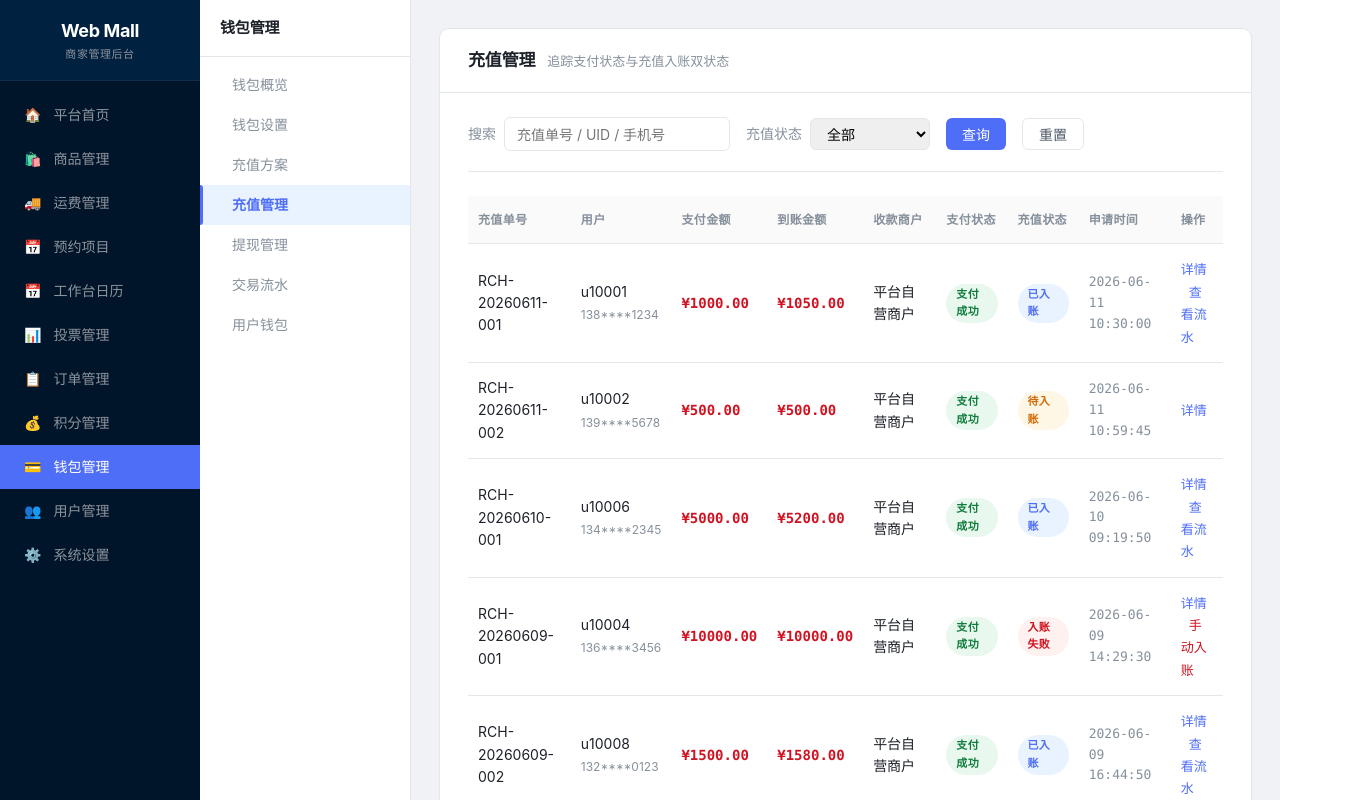
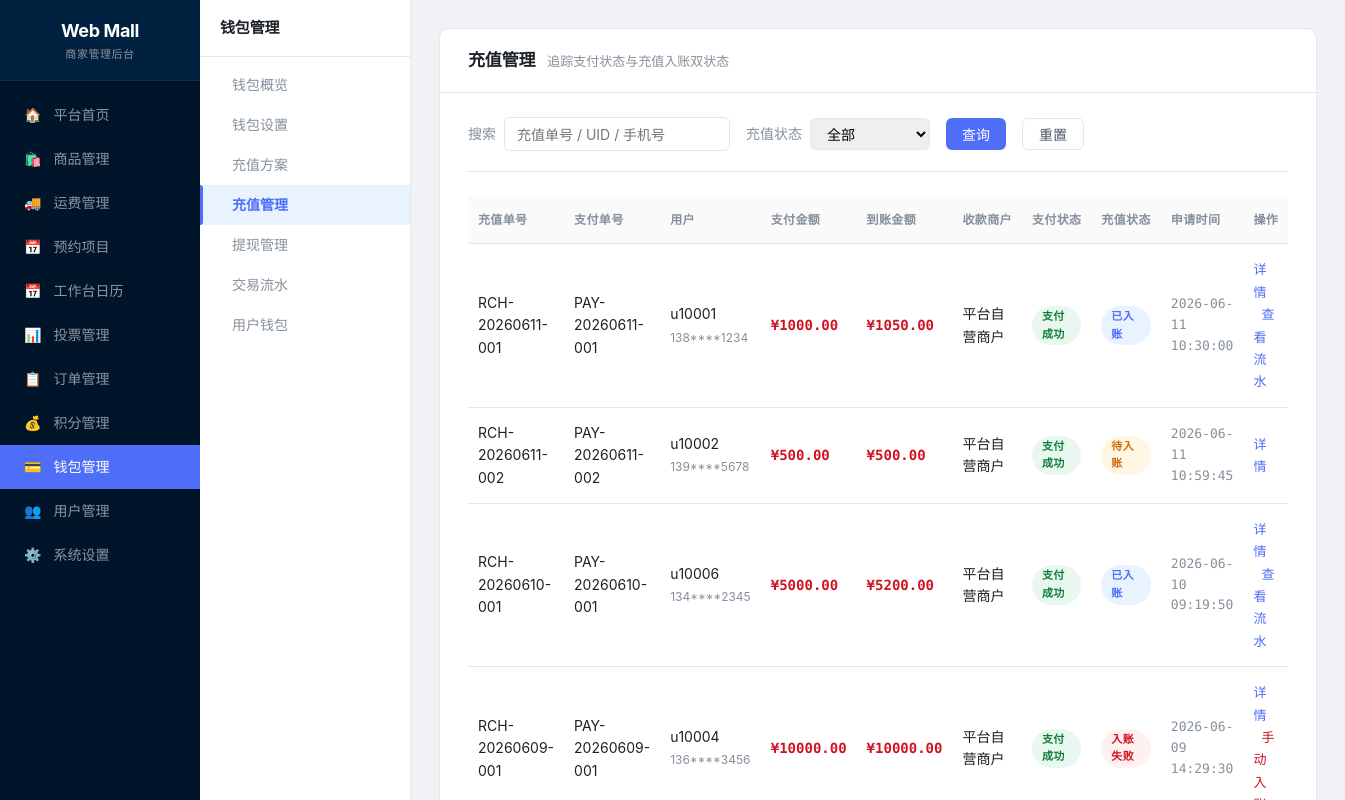
Before and after one commit to wu-pengbo/web_mall, a Vue app: page /wallet in a window 1280 px wide. Both pictures are taken after a click on the element "充值管理". Shown: the top 800 px of the page, 1345 px wide, since content can reach past the window. Built offline with nearby package versions, Linux system fonts and the light colour scheme; the HTML template or start-up script is replaced by a standard one.

Commit message:
feat(wallet): 充值管理增加支付订单号字段——接口/表格列/详情弹窗/流水摘要+Mock数据

```diff
--- a/src/views/UserWallet.vue
+++ b/src/views/UserWallet.vue
@@ -63,6 +63,7 @@ interface RechargeRecord {
   rechargeStatus: 'pending' | 'success' | 'failed'
   receiveMerchantName: string
   paymentTime: string
+  payOrderNo?: string
   rechargeTime: string
   applyTime: string
   remark: string
@@ -641,14 +642,14 @@ const confirmFreezeAction = () => {
 
 // ==================== 模块4：充值管理 ====================
 const mockRechargeRecords = ref<RechargeRecord[]>([
-  { id: '1', rechargeNo: 'RCH-20260611-001', uid: 'u10001', phone: '138****1234', amount: 1000, receivedAmount: 1050, paymentStatus: 'paid', rechargeStatus: 'success', receiveMerchantName: '平台自营商户', paymentTime: '2026-06-11 10:30:15', rechargeTime: '2026-06-11 10:30:18', applyTime: '2026-06-11 10:30:00', remark: '' , bonusAmount: 50 },
-  { id: '2', rechargeNo: 'RCH-20260611-002', uid: 'u10002', phone: '139****5678', amount: 500, receivedAmount: 500, paymentStatus: 'paid', rechargeStatus: 'pending', receiveMerchantName: '平台自营商户', paymentTime: '2026-06-11 11:00:00', rechargeTime: '', applyTime: '2026-06-11 10:59:45', remark: '支付回调已收到，入账处理中' },
+  { id: '1', rechargeNo: 'RCH-20260611-001', uid: 'u10001', phone: '138****1234', amount: 1000, receivedAmount: 1050, paymentStatus: 'paid', rechargeStatus: 'success', receiveMerchantName: '平台自营商户', paymentTime: '2026-06-11 10:30:15', rechargeTime: '2026-06-11 10:30:18', applyTime: '2026-06-11 10:30:00', remark: '' , bonusAmount: 50, payOrderNo: 'PAY-20260611-001'},
+  { id: '2', rechargeNo: 'RCH-20260611-002', uid: 'u10002', phone: '139****5678', amount: 500, receivedAmount: 500, paymentStatus: 'paid', rechargeStatus: 'pending', receiveMerchantName: '平台自营商户', paymentTime: '2026-06-11 11:00:00', rechargeTime: '', applyTime: '2026-06-11 10:59:45', remark: '支付回调已收到，入账处理中', payOrderNo: 'PAY-20260611-002'},
   { id: '3', rechargeNo: 'RCH-20260611-003', uid: 'u10005', phone: '135****7890', amount: 200, receivedAmount: 200, paymentStatus: 'pending', rechargeStatus: 'pending', receiveMerchantName: 'XX数码旗舰店', paymentTime: '', rechargeTime: '', applyTime: '2026-06-11 11:15:30', remark: '' },
   { id: '4', rechargeNo: 'RCH-20260611-004', uid: 'u10003', phone: '137****9012', amount: 3000, receivedAmount: 3000, paymentStatus: 'failed', rechargeStatus: 'pending', receiveMerchantName: '平台自营商户', paymentTime: '', rechargeTime: '', applyTime: '2026-06-11 12:00:00', remark: '支付接口返回失败' },
-  { id: '5', rechargeNo: 'RCH-20260610-001', uid: 'u10006', phone: '134****2345', amount: 5000, receivedAmount: 5200, paymentStatus: 'paid', rechargeStatus: 'success', receiveMerchantName: '平台自营商户', paymentTime: '2026-06-10 09:20:00', rechargeTime: '2026-06-10 09:20:05', applyTime: '2026-06-10 09:19:50', remark: '' , bonusAmount: 200 },
+  { id: '5', rechargeNo: 'RCH-20260610-001', uid: 'u10006', phone: '134****2345', amount: 5000, receivedAmount: 5200, paymentStatus: 'paid', rechargeStatus: 'success', receiveMerchantName: '平台自营商户', paymentTime: '2026-06-10 09:20:00', rechargeTime: '2026-06-10 09:20:05', applyTime: '2026-06-10 09:19:50', remark: '' , bonusAmount: 200, payOrderNo: 'PAY-20260610-001'},
   { id: '6', rechargeNo: 'RCH-20260610-002', uid: 'u10007', phone: '133****6789', amount: 100, receivedAmount: 100, paymentStatus: 'closed', rechargeStatus: 'pending', receiveMerchantName: 'XX服饰专营店', paymentTime: '', rechargeTime: '', applyTime: '2026-06-10 15:00:00', remark: '用户超时关闭' },
-  { id: '7', rechargeNo: 'RCH-20260609-001', uid: 'u10004', phone: '136****3456', amount: 10000, receivedAmount: 10000, paymentStatus: 'paid', rechargeStatus: 'failed', receiveMerchantName: '平台自营商户', paymentTime: '2026-06-09 14:30:00', rechargeTime: '', applyTime: '2026-06-09 14:29:30', remark: '支付成功但入账异常，需人工处理' },
-  { id: '8', rechargeNo: 'RCH-20260609-002', uid: 'u10008', phone: '132****0123', amount: 1500, receivedAmount: 1580, paymentStatus: 'paid', rechargeStatus: 'success', receiveMerchantName: '平台自营商户', paymentTime: '2026-06-09 16:45:00', rechargeTime: '2026-06-09 16:45:03', applyTime: '2026-06-09 16:44:50', remark: '' , bonusAmount: 80 },
+  { id: '7', rechargeNo: 'RCH-20260609-001', uid: 'u10004', phone: '136****3456', amount: 10000, receivedAmount: 10000, paymentStatus: 'paid', rechargeStatus: 'failed', receiveMerchantName: '平台自营商户', paymentTime: '2026-06-09 14:30:00', rechargeTime: '', applyTime: '2026-06-09 14:29:30', remark: '支付成功但入账异常，需人工处理', payOrderNo: 'PAY-20260609-001'},
+  { id: '8', rechargeNo: 'RCH-20260609-002', uid: 'u10008', phone: '132****0123', amount: 1500, receivedAmount: 1580, paymentStatus: 'paid', rechargeStatus: 'success', receiveMerchantName: '平台自营商户', paymentTime: '2026-06-09 16:45:00', rechargeTime: '2026-06-09 16:45:03', applyTime: '2026-06-09 16:44:50', remark: '' , bonusAmount: 80, payOrderNo: 'PAY-20260609-002'},
 ])
 
 const rechargeSearchForm = reactive({ keyword: '', rechargeStatus: '' })
@@ -1441,6 +1442,7 @@ const txTypeLabel: Record<string, string> = {
             <thead>
               <tr>
                 <th>充值单号</th>
+                <th>支付单号</th>
                 <th>用户</th>
                 <th>支付金额</th>
                 <th>到账金额</th>
@@ -1454,6 +1456,7 @@ const txTypeLabel: Record<string, string> = {
             <tbody>
               <tr v-for="r in filteredRecharges" :key="r.id">
                 <td>{{ r.rechargeNo }}</td>
+                <td>{{ r.payOrderNo || '-' }}</td>
                 <td>{{ r.uid }}<br/><span class="sub-text">{{ r.phone }}</span></td>
                 <td class="price-text">¥{{ r.amount.toFixed(2) }}</td>
                 <td class="price-text">¥{{ r.receivedAmount.toFixed(2) }}</td>
@@ -2072,6 +2075,7 @@ const txTypeLabel: Record<string, string> = {
         <div class="modal-body" v-if="rechargeDetailItem">
           <div class="detail-grid">
             <div><label>充值单号</label><span>{{ rechargeDetailItem.rechargeNo }}</span></div>
+            <div><label>支付单号</label><span>{{ rechargeDetailItem.payOrderNo || '-' }}</span></div>
             <div><label>用户</label><span>{{ rechargeDetailItem.uid }} / {{ rechargeDetailItem.phone }}</span></div>
             <div><div><label>支付金额</label><span class="price-text">¥{{ rechargeDetailItem.amount.toFixed(2) }}</span></div>
             <div><label>到账金额</label><span class="price-text">¥{{ rechargeDetailItem.receivedAmount.toFixed(2) }}</span></div></div>
@@ -2105,6 +2109,7 @@ const txTypeLabel: Record<string, string> = {
           <div class="flow-summary" v-if="rechargeFlowItem">
             <div class="flow-summary-row"><span class="flow-summary-label">用户</span><span class="flow-summary-value">{{ rechargeFlowItem.phone }}</span></div>
             <div class="flow-summary-row"><span class="flow-summary-label">充值单号</span><span class="flow-summary-value">{{ rechargeFlowItem.rechargeNo }}</span></div>
+            <div class="flow-summary-row"><span class="flow-summary-label">支付单号</span><span class="flow-summary-value">{{ rechargeFlowItem.payOrderNo || '-' }}</span></div>
             <div class="flow-summary-row"><span class="flow-summary-label">充值时间</span><span class="flow-summary-value">{{ rechargeFlowItem.rechargeTime || rechargeFlowItem.applyTime }}</span></div>
             <div class="flow-summary-divider"></div>
             <div class="flow-summary-amounts">
```
